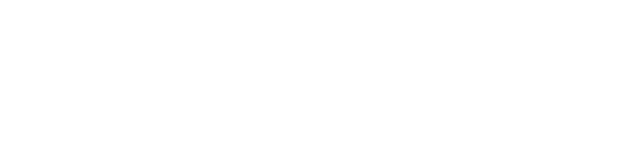
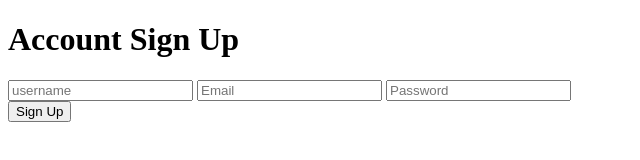
Before and after one commit to AllenCodess/form-validation-app, a plain HTML site: page index.html in a window 1280 px wide. Shown: the whole page, without its empty margins (0-640 px from the left). Drawn offline with Linux system fonts and the light colour scheme.

Commit message:
completed the html for the form

```diff
--- a/index.html
+++ b/index.html
@@ -5,5 +5,20 @@
     <meta name="viewport" content="width=device-width, initial-scale=1.0" />
     <title>Form Validation App</title>
   </head>
-  <body></body>
+  <body>
+    <form id="form">
+      <div class="content-container">
+        <h1 class="header">Account Sign Up</h1>
+        <div class="input-container">
+          <input class="input" type="text" placeholder="username" />
+          <input class="input" type="text" placeholder="Email" />
+          <input class="input" type="text" placeholder="Password" />
+        </div>
+        <div class="btn-container">
+          <button type="submit" class="btn">Sign Up</button>
+        </div>
+      </div>
+    </form>
+    <script src="app.js"></script>
+  </body>
 </html>
```
